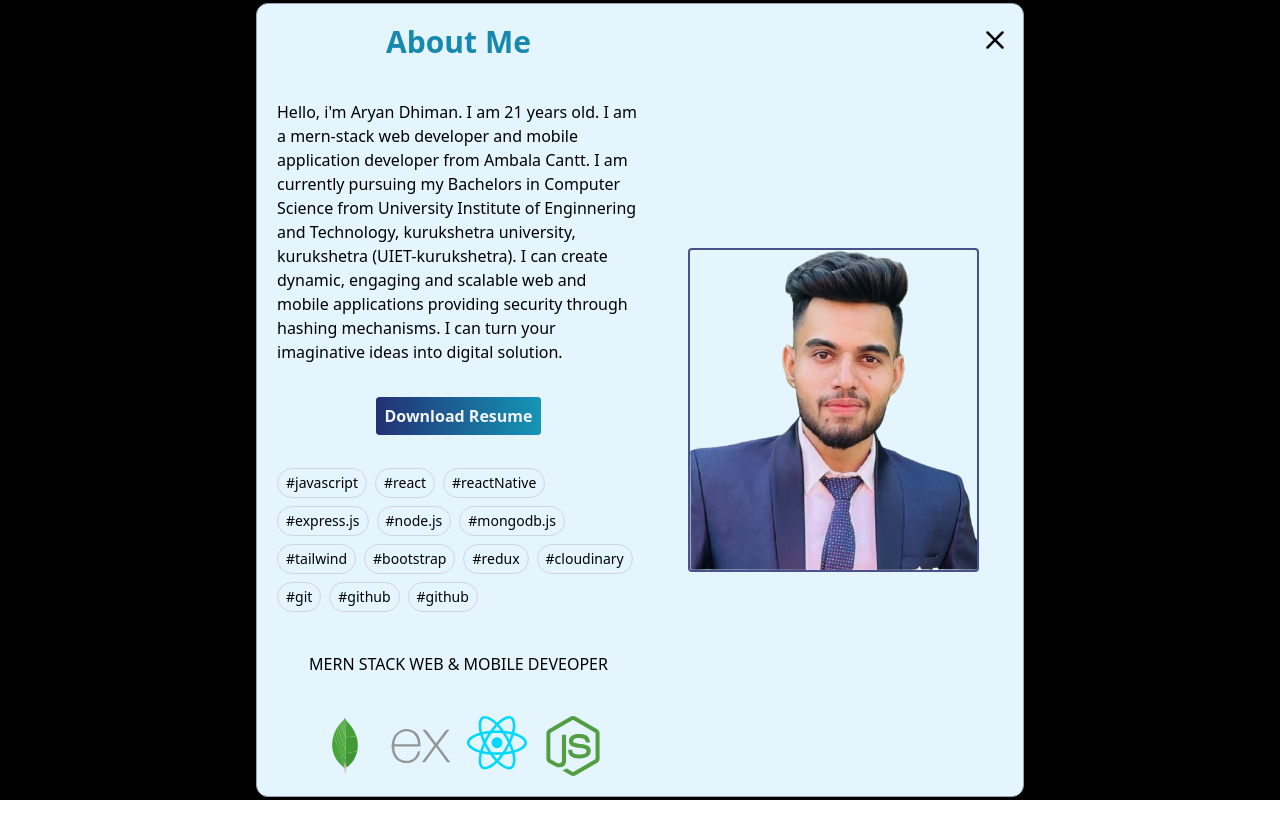
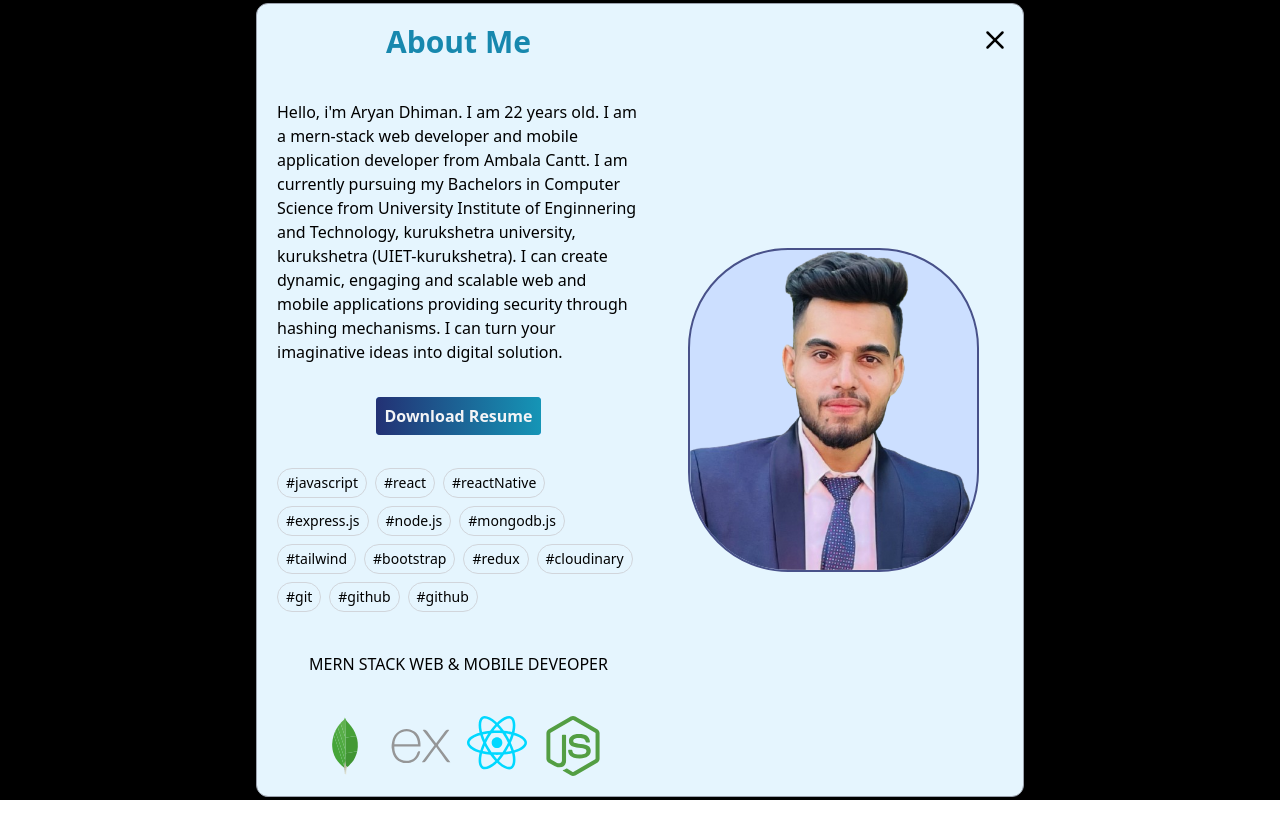
Before and after one commit to Aryandhiman77/portfolio, a plain HTML site: page index.html in a window 1280 px wide. Both pictures are taken after a click on the button "About me". Drawn offline with nearby package versions, Linux system fonts and the light colour scheme; files that its build step writes are made by us from their sources.

Commit message:
changed age,image background color

```diff
--- a/index.html
+++ b/index.html
@@ -11,7 +11,7 @@
     <link href="https://fonts.googleapis.com/css2?family=Handlee&display=swap" rel="stylesheet">
     <!-- <link rel="preload" href="./javascript/manipulator.js" as="script"> -->
     <meta name="description"
-        content="Hello, i'm Aryan Dhiman. I am 21 years old. I am a mern-stack web developer and mobile application developer from Ambala Cantt. I am currently pursuing my bachelors in Computer Science from University Institute of Enginnering and Technology, kurukshetra university, kurukshetra (UIET-kurukshetra). I can create dynamic,engaging and scalable websites and mobile applications providing security through hashing mechanisms. I can turn your imaginative ideas into digital solution.">
+        content="Hello, i'm Aryan Dhiman. I am 22 years old. I am a mern-stack web developer and mobile application developer from Ambala Cantt. I am currently pursuing my bachelors in Computer Science from University Institute of Enginnering and Technology, kurukshetra university, kurukshetra (UIET-kurukshetra). I can create dynamic,engaging and scalable websites and mobile applications providing security through hashing mechanisms. I can turn your imaginative ideas into digital solution.">
         <script type="text/javascript" src="https://cdn.jsdelivr.net/npm/@emailjs/browser@3/dist/email.min.js"></script>
 <link rel="stylesheet" href="index.css">
 
@@ -201,7 +201,7 @@
                     About Me
                 </div>
                 <div class="desc">
-                    Hello, i'm Aryan Dhiman. I am 21 years old. I am a mern-stack web developer and mobile
+                    Hello, i'm Aryan Dhiman. I am 22 years old. I am a mern-stack web developer and mobile
                     application developer from Ambala Cantt. I am currently pursuing my Bachelors in Computer
                     Science from University Institute of Enginnering and Technology, kurukshetra university,
                     kurukshetra (UIET-kurukshetra). I can create dynamic, engaging and scalable web and mobile
@@ -303,9 +303,9 @@
                     </svg>
                 </div>
             </div>
-            <div class="w-[40%] mx-auto sm:flex sm:justify-center mt-5  ">
-                <img class="rounded border-2 border-[#485189] my-auto" src="../assets/images/aryan.png" height="100"
-                    width="300" alt="">
+            <div class="w-[40%] mx-auto sm:flex sm:justify-center mt-5 ">
+                <img class="border-2 border-[#485189] my-auto" src="../assets/images/aryan.png" height="100"
+                    width="300" alt="" style="border-radius: 100px;background-color:#ccdfff;">
                 <!-- cross button -->
 
             </div>
```
Also changed, not shown: n.html (deleted).
